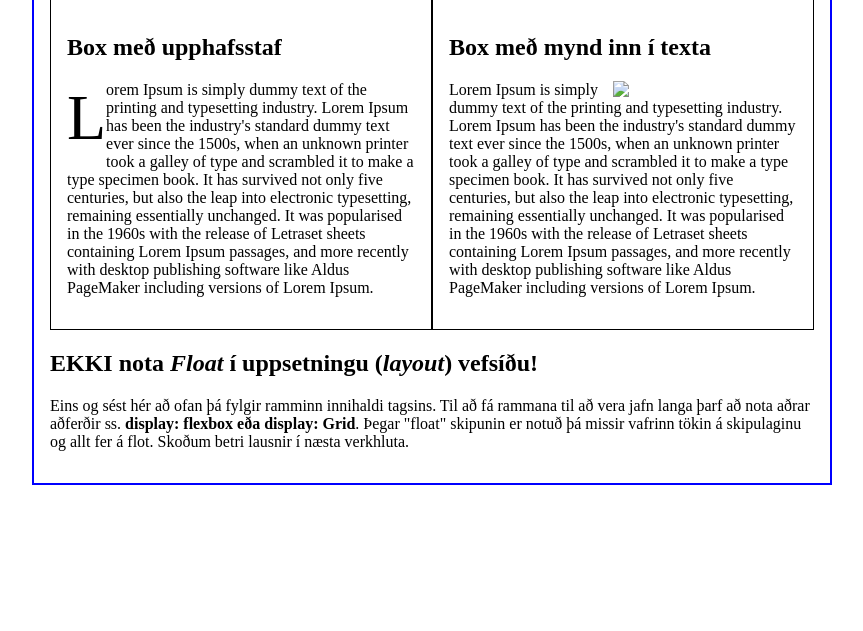
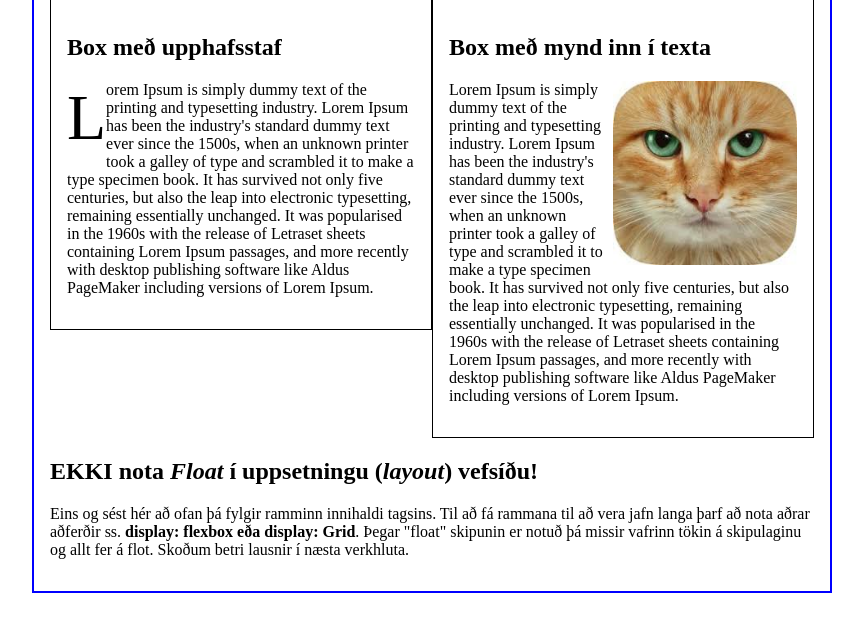
Before and after one commit to kaddervalur/school.github.io, a plain HTML site: page Verkefni/Verkefni2.html in a window 1280 px wide. Shown: the part 151-782 px from the top of the page, without its empty margins (208-1071 px from the left). Drawn offline with Linux system fonts and the light colour scheme.

Commit message:
Update Verkefni2.html

```diff
--- a/Verkefni/Verkefni2.html
+++ b/Verkefni/Verkefni2.html
@@ -17,7 +17,7 @@
         </section>
         <section class="box">
             <h2>Box með mynd inn í texta</h2>
-            <p><img class="imgR" src="cat.jpg">Lorem Ipsum is simply dummy text of the printing and typesetting industry. Lorem Ipsum has been the industry's standard dummy text ever since the 1500s, when an unknown printer took a galley of type and scrambled it to make a type specimen book. It has survived not only five centuries, but also the leap into electronic typesetting, remaining essentially unchanged. It was popularised in the 1960s with the release of Letraset sheets containing Lorem Ipsum passages, and more recently with desktop publishing software like Aldus PageMaker including versions of Lorem Ipsum.</p>
+            <p><img class="imgR" src="Pictures/cat.jpg">Lorem Ipsum is simply dummy text of the printing and typesetting industry. Lorem Ipsum has been the industry's standard dummy text ever since the 1500s, when an unknown printer took a galley of type and scrambled it to make a type specimen book. It has survived not only five centuries, but also the leap into electronic typesetting, remaining essentially unchanged. It was popularised in the 1960s with the release of Letraset sheets containing Lorem Ipsum passages, and more recently with desktop publishing software like Aldus PageMaker including versions of Lorem Ipsum.</p>
         </section>
     </div>
     <div class="group">
```
